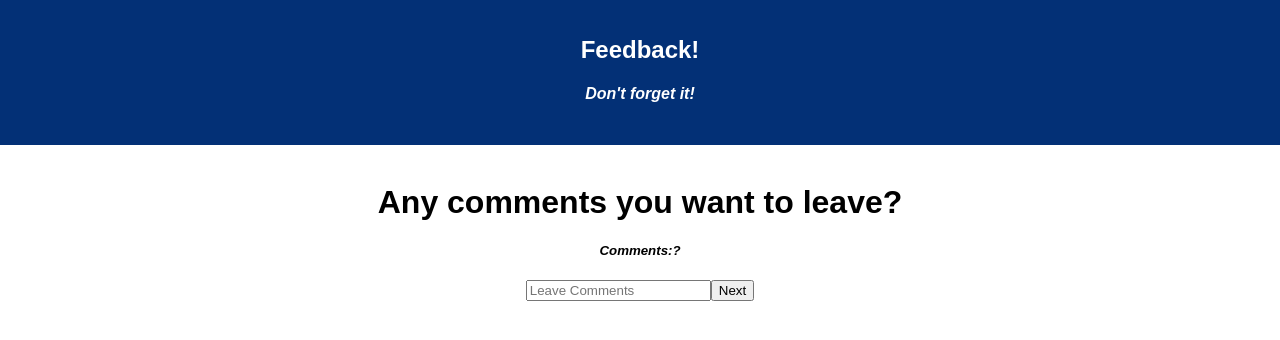
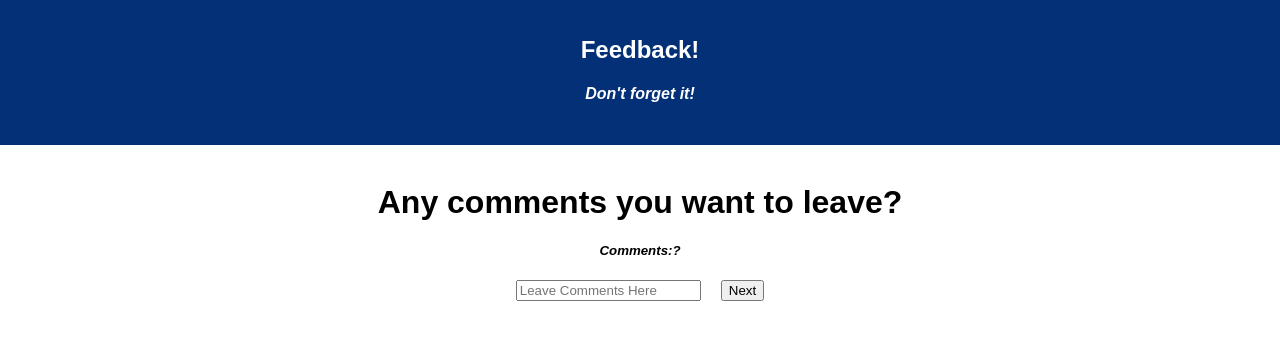
Before and after one commit to khansam0430/spike, a React (Create React App) app: page /#/comments in a window 1280 px wide. Shown: the top 340 px of the page. Built offline with nearby package versions, Linux system fonts and the light colour scheme.

Commit message:
adding comments to all the  components

```diff
--- a/src/components/App/App.css
+++ b/src/components/App/App.css
@@ -16,3 +16,7 @@
 .App-intro {
   font-size: large;
 }
+
+.nextButton{
+  margin-left: 15pt;
+}
--- a/src/components/App/App.js
+++ b/src/components/App/App.js
@@ -2,7 +2,7 @@ import React, { Component } from 'react';
 // import axios from 'axios';
 import './App.css';
 import { HashRouter as Router, Route } from 'react-router-dom';
-
+//importing all of the components
 import Feeling from '../Feeling/Feeling';
 import Understanding from '../Understanding/Understanding';
 import Supported from '../Supported/Supported';
@@ -20,6 +20,7 @@ class App extends Component {
           <h4><i>Don't forget it!</i></h4>
         </header>
         <br/>
+        {/* Creating a seperate router section for clarity and organization */}
         <Router>
           <Route exact path="/" component={Feeling}/>
           <Route exact path="/understanding" component={Understanding}/>
--- a/src/components/Comments/Comments.js
+++ b/src/components/Comments/Comments.js
@@ -2,6 +2,7 @@ import React, { Component } from 'react';
 // import axios from 'axios';
 
 class Comments extends Component {
+    //adding function to link this components next button to the next component
     buttonClick = () =>{
         console.log('Button Click in Comments');
         this.props.history.push('/review');
@@ -12,8 +13,10 @@ class Comments extends Component {
       <div className="Comments">
         <h1>Any comments you want to leave?</h1>
         <h5><i>Comments:?</i></h5>
-        <input placeholder="Leave Comments"/>
-     <button onClick={this.buttonClick}>Next</button>
+         {/* adding an input section */}
+        <input placeholder="Leave Comments Here"/>
+        {/* button will run the buttonClick function and take us to the next component */}
+        <button className="nextButton" onClick={this.buttonClick}>Next</button>
         <br/>
         <br/>
       </div>
--- a/src/components/Feeling/Feeling.js
+++ b/src/components/Feeling/Feeling.js
@@ -2,6 +2,7 @@ import React, { Component } from 'react';
 // import axios from 'axios';
 
 class Feeling extends Component {
+    //adding function to link this components next button to the next component
     buttonClick = () =>{
         console.log('Button Click in Feeling');
         this.props.history.push('/understanding');
@@ -12,6 +13,7 @@ class Feeling extends Component {
       <div className="Feeling">
         <h1>How are you feeling today?</h1>
         <h5><i>Feeling?</i></h5>
+        {/* adding a drop down */}
         <select>
             <option>1 (I'm very Stressed)</option>
             <option>2</option>
@@ -19,7 +21,8 @@ class Feeling extends Component {
             <option>4</option>
             <option>5 (I feel Fantastic)</option>
         </select>
-     <button onClick={this.buttonClick}>Next</button>
+        {/* button will run the buttonClick function and take us to the next component */}
+        <button className="nextButton" onClick={this.buttonClick}>Next</button>
         <br/>
         <br/>
       </div>
--- a/src/components/Review/Review.js
+++ b/src/components/Review/Review.js
@@ -2,9 +2,10 @@ import React, { Component } from 'react';
 // import axios from 'axios';
 
 class Review extends Component {
+    //adding function to link this components next button to the home component
     buttonClick = () =>{
         console.log('Button Click in Review');
-        this.props.history.push('/Submit'); //XXXXXXXXXX CHANGE THIS MAYBE
+        this.props.history.push('/'); //takes us back to the homepage
       }
 
   render() {
@@ -12,8 +13,8 @@ class Review extends Component {
       <div className="Feeling">
         <h1>Review Your Feedback</h1>
 
-
-     <button onClick={this.buttonClick}>Submit</button>
+        {/* button will run the buttonClick function and take us back to the first component */}
+        <button className="nextButton" onClick={this.buttonClick}>Submit</button>
         <br/>
         <br/>
       </div>
--- a/src/components/Supported/Supported.js
+++ b/src/components/Supported/Supported.js
@@ -2,7 +2,7 @@ import React, { Component } from 'react';
 // import axios from 'axios';
 
 class Supported extends Component {
-
+//adding function to link this components next button to the next component
     buttonClick = () =>{
         console.log('Button Click in Supported');
         this.props.history.push('/comments');
@@ -12,6 +12,7 @@ class Supported extends Component {
       <div className="Supported">
         <h1>How well are you being supported?</h1>
         <h5><i>Support?</i></h5>
+         {/* adding a drop down */}
         <select>
             <option>1 (I feel abandoned)</option>
             <option>2</option>
@@ -19,7 +20,8 @@ class Supported extends Component {
             <option>4</option>
             <option>5 (I feel Supported!)</option>
         </select>
-        <button onClick={this.buttonClick}>Next</button>
+        {/* button will run the buttonClick function and take us to the next component */}
+        <button className="nextButton" onClick={this.buttonClick}>Next</button>
         <br/>
       </div>
 
--- a/src/components/Understanding/Understanding.js
+++ b/src/components/Understanding/Understanding.js
@@ -4,6 +4,7 @@ import React, { Component } from 'react';
 
 
 class Understanding extends Component {
+    //adding function to link this components next button to the next component
     buttonClick = () =>{
         console.log('Button Click in Understanding');
         this.props.history.push('/supported');
@@ -13,6 +14,7 @@ class Understanding extends Component {
       <div className="Feeling">
         <h1>How well are you understanding the content?</h1>
         <h5><i>Understanding?</i></h5>
+         {/* adding a drop down */}
         <select>
             <option>1 (I'm Lost)</option>
             <option>2</option>
@@ -20,7 +22,8 @@ class Understanding extends Component {
             <option>4</option>
             <option>5 (I feel like a Pro)</option>
         </select>
-        <button onClick={this.buttonClick}>Next</button>
+        {/* button will run the buttonClick function and take us to the next component */}
+        <button className="nextButton" onClick={this.buttonClick}>Next</button>
         <br/>
 
       </div>
```
